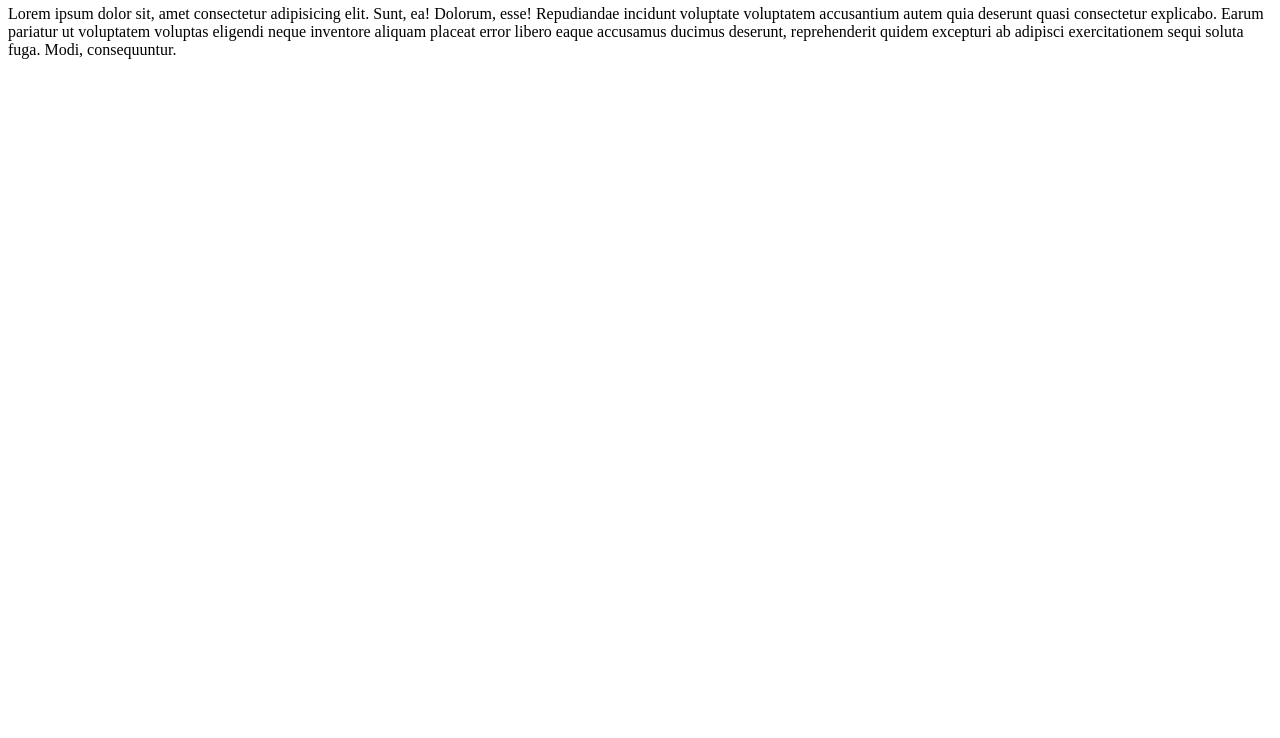
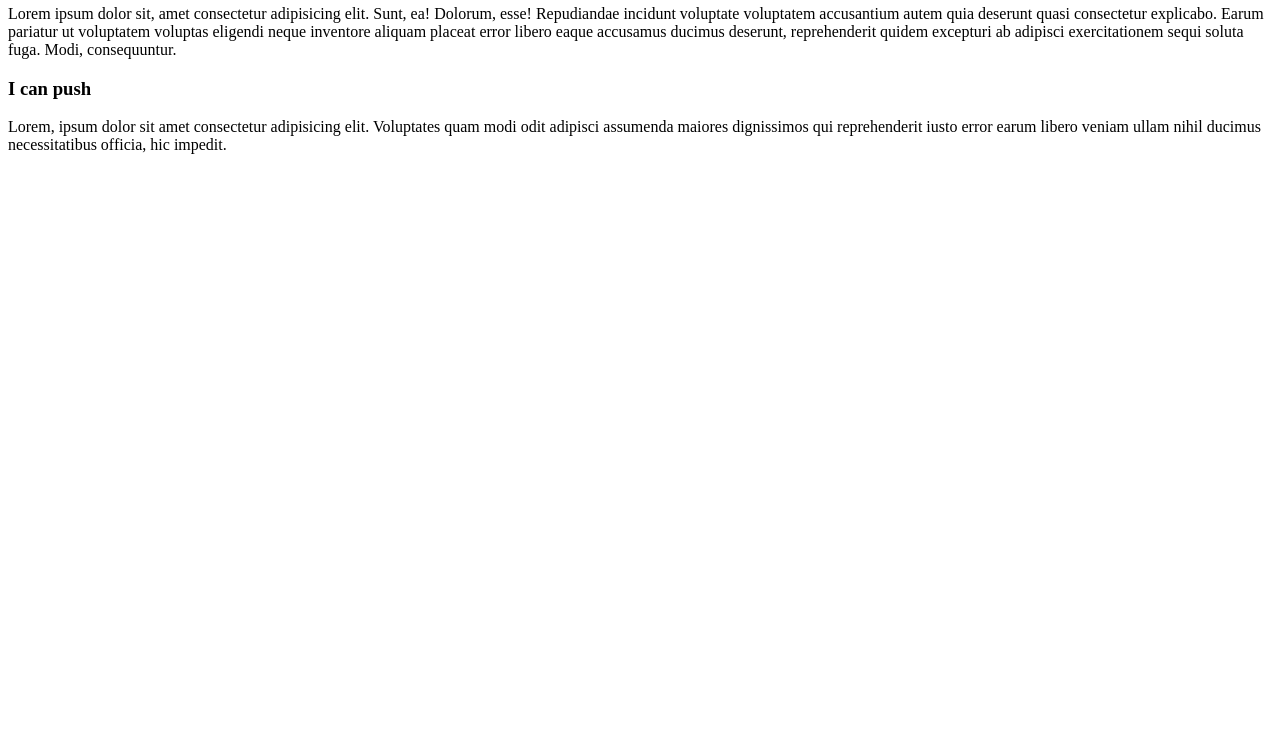
Before and after one commit to Noob-H4cker/My_First_Website, a plain HTML site: page index.html in a window 1280 px wide. Shown: the part 62-800 px from the top of the page. Drawn offline with Linux system fonts and the light colour scheme.

Commit message:
second commit

```diff
--- a/index.html
+++ b/index.html
@@ -9,5 +9,9 @@
 <body>
     <h2>My First Website</h2>
     <p>Lorem ipsum dolor sit, amet consectetur adipisicing elit. Sunt, ea! Dolorum, esse! Repudiandae incidunt voluptate voluptatem accusantium autem quia deserunt quasi consectetur explicabo. Earum pariatur ut voluptatem voluptas eligendi neque inventore aliquam placeat error libero eaque accusamus ducimus deserunt, reprehenderit quidem excepturi ab adipisci exercitationem sequi soluta fuga. Modi, consequuntur.</p>
+    <div>
+        <h3>I can push</h3>
+        <p>Lorem, ipsum dolor sit amet consectetur adipisicing elit. Voluptates quam modi odit adipisci assumenda maiores dignissimos qui reprehenderit iusto error earum libero veniam ullam nihil ducimus necessitatibus officia, hic impedit.</p>
+    </div>
 </body>
 </html>
```
